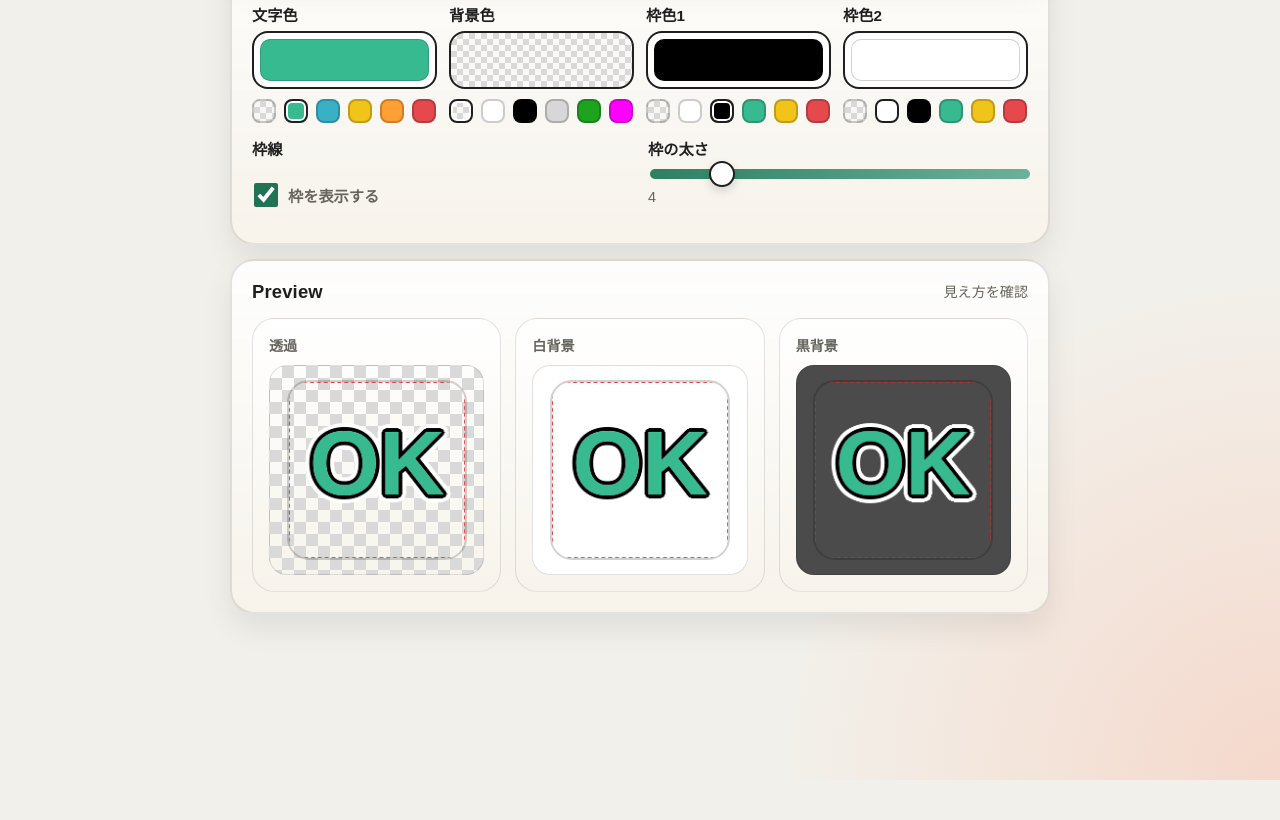
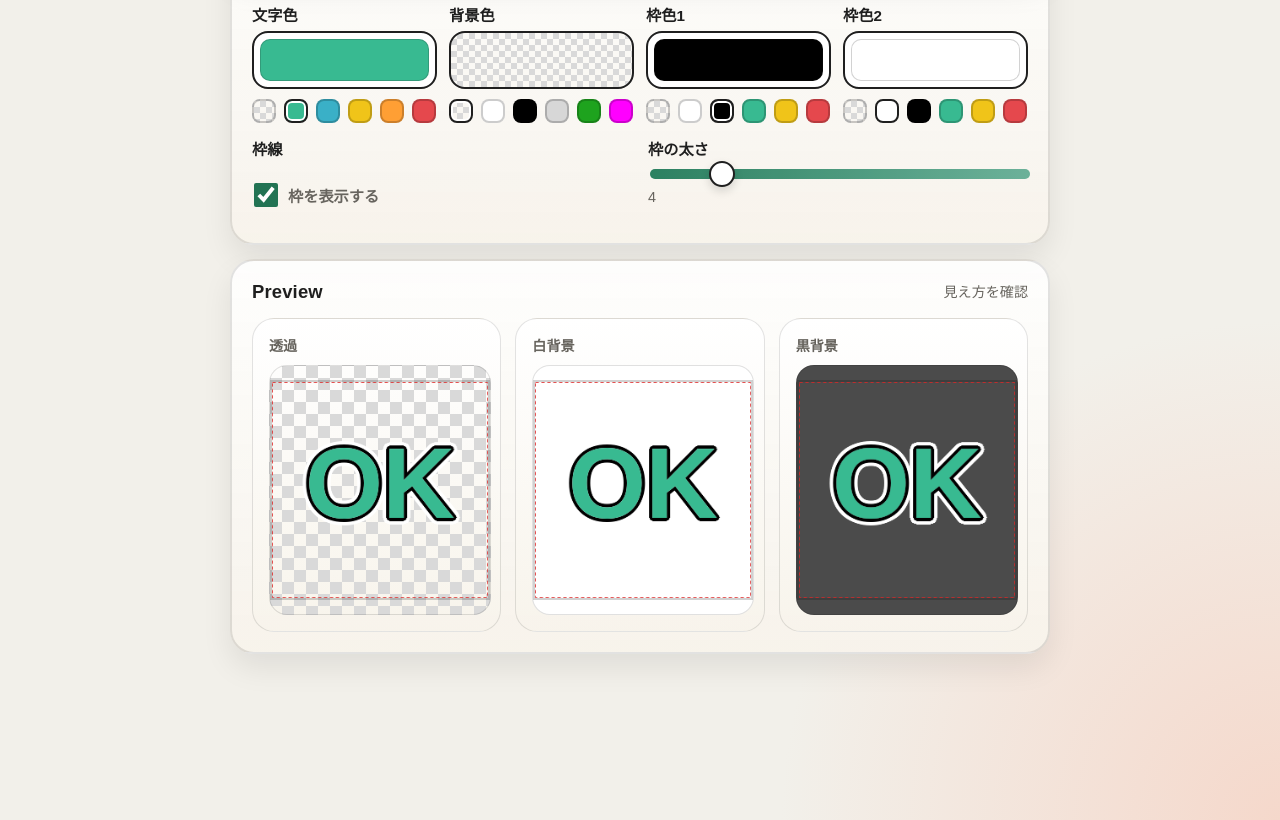
Before and after one commit to katsuan/line-text-icon-sender, a plain HTML site: page index.html in a window 1280 px wide. Shown: the part 818-1638 px from the top of the page. Before the commit the page ends 1598 px from the top, so only its background shows below. Drawn offline with Linux system fonts and the light colour scheme.

Commit message:
キャンバスサイズを180x180から256x256に変更し、スタイルを調整

```diff
--- a/app.js
+++ b/app.js
@@ -513,7 +513,7 @@ function buildAssetKey() {
     outlineWidth: Number(els.outlineWidth.value),
     stroke1Color: getEffectiveColorValue(els.stroke1Color),
     stroke2Color: getEffectiveColorValue(els.stroke2Color),
-    size: "180x180",
+    size: "256x256",
   });
 }
 
--- a/index.html
+++ b/index.html
@@ -221,36 +221,36 @@
             <div class="sender-preview-card">
               <span>透過</span>
               <div class="sender-stage surface-transparent">
-                <canvas id="preview" width="180" height="180" aria-label="Transparent preview"></canvas>
+                <canvas id="preview" width="256" height="256" aria-label="Transparent preview"></canvas>
               </div>
             </div>
             <div class="sender-preview-card">
               <span>白背景</span>
               <div class="sender-stage surface-white">
-                <canvas id="previewWhite" width="180" height="180" aria-label="White background preview"></canvas>
+                <canvas id="previewWhite" width="256" height="256" aria-label="White background preview"></canvas>
               </div>
             </div>
             <div class="sender-preview-card">
               <span>黒背景</span>
               <div class="sender-stage surface-dark">
-                <canvas id="previewDark" width="180" height="180" aria-label="Dark background preview"></canvas>
+                <canvas id="previewDark" width="256" height="256" aria-label="Dark background preview"></canvas>
               </div>
             </div>
           </div>
           <div class="sender-preview-mobile">
             <section class="preview-mobile-panel is-active" id="previewPanelTransparentMobile" data-preview-panel="transparent" role="tabpanel" aria-labelledby="previewTabTransparent">
               <div class="sender-stage surface-transparent">
-                <canvas id="previewMobileTransparent" width="180" height="180" aria-label="Transparent preview mobile"></canvas>
+                <canvas id="previewMobileTransparent" width="256" height="256" aria-label="Transparent preview mobile"></canvas>
               </div>
             </section>
             <section class="preview-mobile-panel" id="previewPanelWhiteMobile" data-preview-panel="white" role="tabpanel" aria-labelledby="previewTabWhite" hidden>
               <div class="sender-stage surface-white">
-                <canvas id="previewMobileWhite" width="180" height="180" aria-label="White background preview mobile"></canvas>
+                <canvas id="previewMobileWhite" width="256" height="256" aria-label="White background preview mobile"></canvas>
               </div>
             </section>
             <section class="preview-mobile-panel" id="previewPanelDarkMobile" data-preview-panel="dark" role="tabpanel" aria-labelledby="previewTabDark" hidden>
               <div class="sender-stage surface-dark">
-                <canvas id="previewMobileDark" width="180" height="180" aria-label="Dark background preview mobile"></canvas>
+                <canvas id="previewMobileDark" width="256" height="256" aria-label="Dark background preview mobile"></canvas>
               </div>
             </section>
           </div>
--- a/style.css
+++ b/style.css
@@ -742,12 +742,12 @@ button:focus-visible,
 }
 
 canvas {
-  width: 180px;
-  height: 180px;
+  width: 220px;
+  height: 220px;
   image-rendering: auto;
-  flex: 0 0 180px;
+  flex: 0 0 220px;
   border: 2px solid rgba(0, 0, 0, 0.18);
-  border-radius: 22px;
+  border-radius: 0;
   background: transparent;
 }
 
@@ -864,7 +864,7 @@ canvas {
 
 .sender-stage {
   width: 100%;
-  min-height: 210px;
+  min-height: 250px;
   display: grid;
   place-items: center;
   border-radius: 18px;
@@ -1470,10 +1470,10 @@ canvas {
 }
 
 .sender-stage canvas {
-  width: min(26vw, 180px);
-  height: min(26vw, 180px);
+  width: min(30vw, 220px);
+  height: min(30vw, 220px);
   border: 2px solid rgba(0, 0, 0, 0.18);
-  border-radius: 22px;
+  border-radius: 0;
   background: transparent;
 }
 
@@ -1568,13 +1568,13 @@ canvas {
   }
 
   .sender-stage {
-    min-height: 118px;
+    min-height: 148px;
     border-radius: 16px;
   }
 
   .sender-stage canvas {
-    width: min(28vw, 110px);
-    height: min(28vw, 110px);
+    width: min(34vw, 132px);
+    height: min(34vw, 132px);
   }
 
   .sender-preview-card > span {
```
